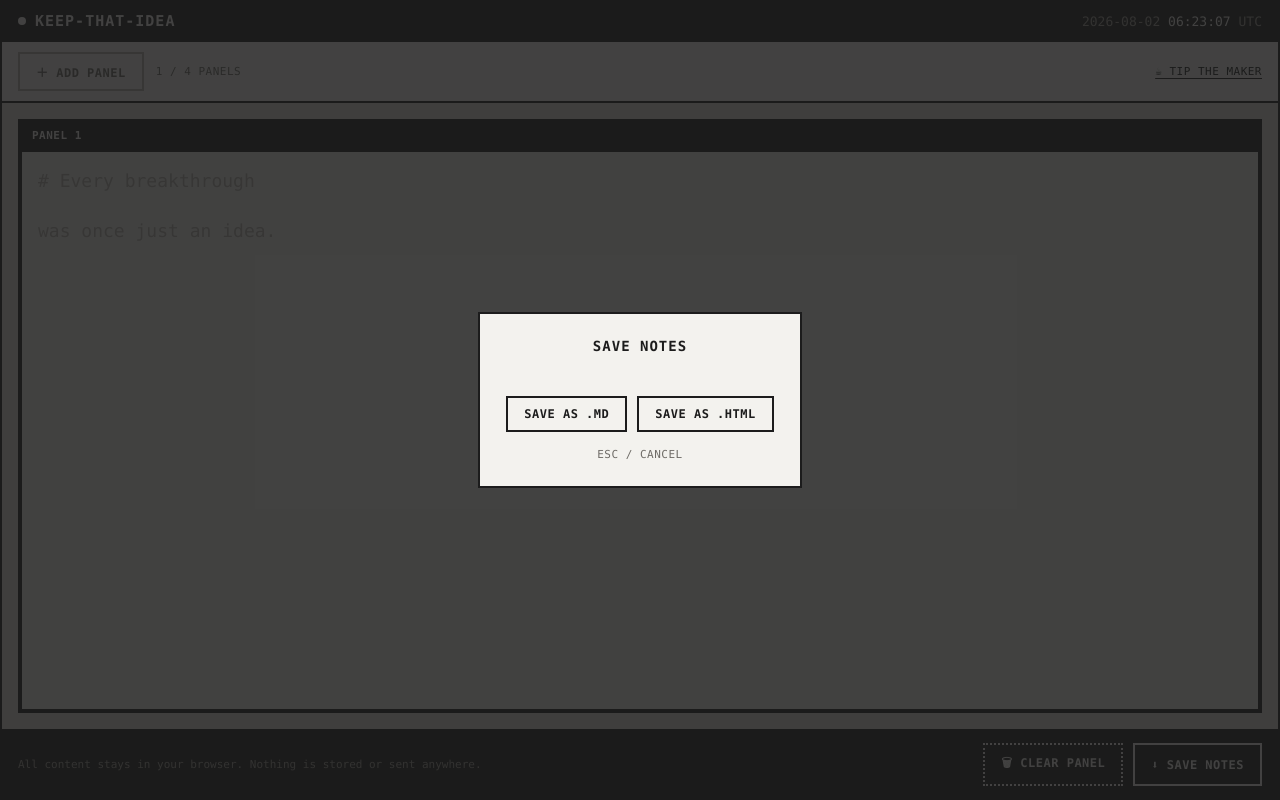
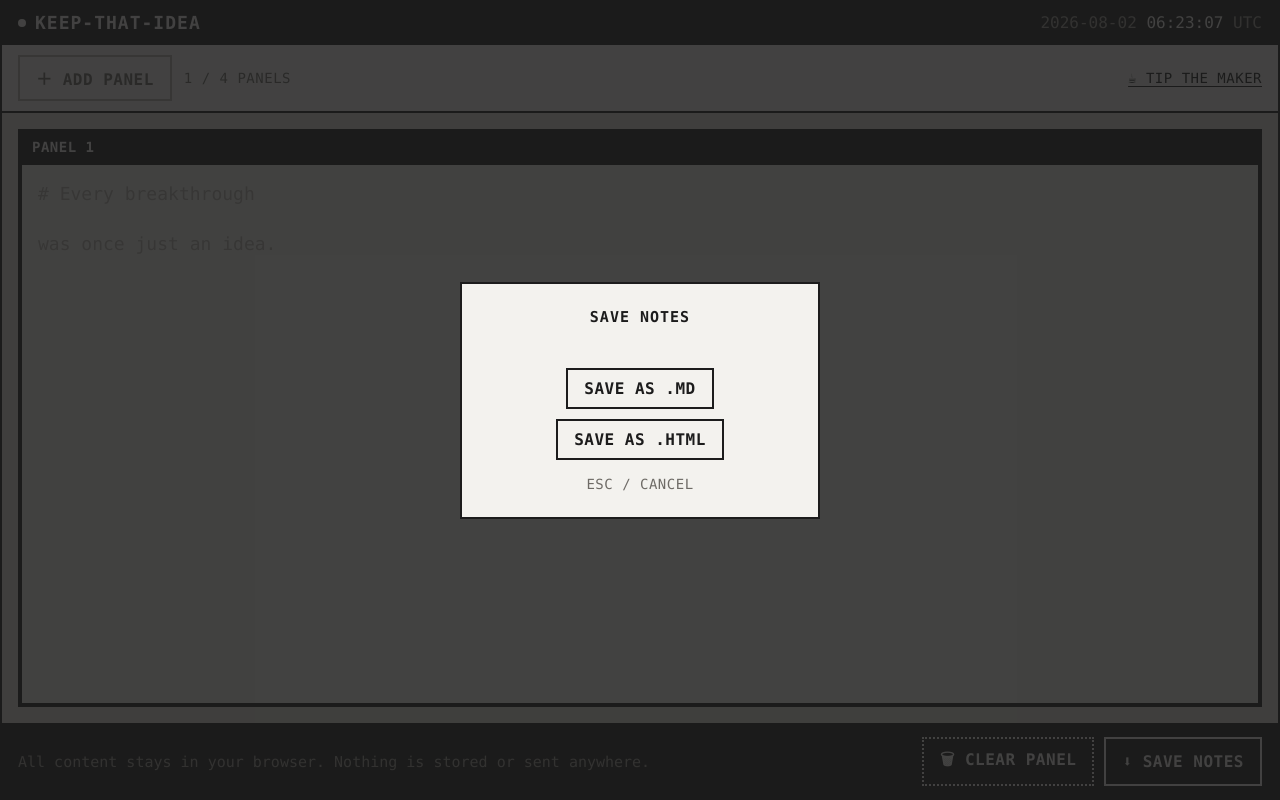
Before and after one commit to Silvina-Pugliese/KEEP-THAT-IDEA, a plain HTML site: page index.html in a window 1280 px wide. Both pictures are taken after a click on the button "⬇ SAVE NOTES". Drawn offline with nearby package versions, Linux system fonts and the light colour scheme.

Commit message:
font size increase

```diff
--- a/style.css
+++ b/style.css
@@ -32,7 +32,7 @@
   .titlebar .title {
     color: #f3f2ee;
     letter-spacing: 1px;
-    font-size: 15px;
+    font-size: 18px;
     font-weight: 700;
     text-transform: uppercase;
     display: flex;
@@ -41,7 +41,7 @@
 
   .titlebar .status {
     color: #9c9992;
-    font-size: 13px;
+    font-size: 16px;
     font-variant-numeric: tabular-nums;
   }
 
@@ -72,12 +72,12 @@
   .toolbar .left { display: flex; align-items: center; gap: 12px; flex-wrap: wrap; }
   .panel-count {
     color: #6e6b66;
-    font-size: 11px;
+    font-size: 14px;
     text-transform: uppercase;
     letter-spacing: 0.5px;
   }
 
-  .support { font-size: 11px; color: #6e6b66; text-transform: uppercase; letter-spacing: 0.5px; }
+  .support { font-size: 14px; color: #6e6b66; text-transform: uppercase; letter-spacing: 0.5px; }
   .support a {
     color: #1c1c1c;
     text-decoration: underline;
@@ -117,7 +117,7 @@
     padding: 8px 12px;
     background: #1c1c1c;
     border-bottom: 2px solid #1c1c1c;
-    font-size: 11px;
+    font-size: 14px;
     color: #f3f2ee;
     text-transform: uppercase;
     letter-spacing: 0.5px;
@@ -130,7 +130,7 @@
     border: none;
     color: #9c9992;
     cursor: pointer;
-    font-size: 14px;
+    font-size: 15px;
     line-height: 1;
     padding: 2px 6px;
   }
@@ -143,7 +143,7 @@
     color: #1c1c1c;
     border: none;
     padding: 16px 18px;
-    font-size: 22px;
+    font-size: 24px;
     line-height: 1.4;
     font-family: inherit;
     resize: none;
@@ -159,7 +159,7 @@
     border: 2px solid #1c1c1c;
     color: #1c1c1c;
     font-family: inherit;
-    font-size: 12px;
+    font-size: 16px;
     font-weight: 700;
     padding: 9px 16px;
     border-radius: 0;
@@ -196,7 +196,7 @@
     padding: 12px 16px;
     background: #1c1c1c;
     border-top: 2px solid #1c1c1c;
-    font-size: 11px;
+    font-size: 15px;
     color: #9c9992;
     gap: 12px;
     flex-wrap: wrap;
@@ -210,7 +210,7 @@
     border: 1px solid #f3f2ee;
     border-radius: 0;
     padding: 1px 5px;
-    font-size: 10px;
+    font-size: 14px;
     color: #1c1c1c;
     font-weight: 700;
   }
@@ -244,7 +244,7 @@
 
   .chooser h3 {
     color: #1c1c1c;
-    font-size: 14px;
+    font-size: 15px;
     font-weight: 700;
     margin-bottom: 16px;
     letter-spacing: 1px;
@@ -266,7 +266,7 @@
     display: flex;
     align-items: center;
     gap: 8px;
-    font-size: 12px;
+    font-size: 14px;
     color: #1c1c1c;
     cursor: pointer;
     text-transform: uppercase;
@@ -279,7 +279,7 @@
 
   .chooser .cancel {
     margin-top: 16px;
-    font-size: 11px;
+    font-size: 14px;
     color: #6e6b66;
     cursor: pointer;
     background: none;
@@ -293,7 +293,7 @@
   /* Mobile */
   @media (max-width: 700px) {
     .support { display: none; }
-    textarea.notes { font-size: 18px; }
+    textarea.notes { font-size: 20px; }
     .footer .buttons { width: 100%; justify-content: space-between; }
     .btn { flex: 1; justify-content: center; font-size: 11px; padding: 11px 8px; }
   }
```
